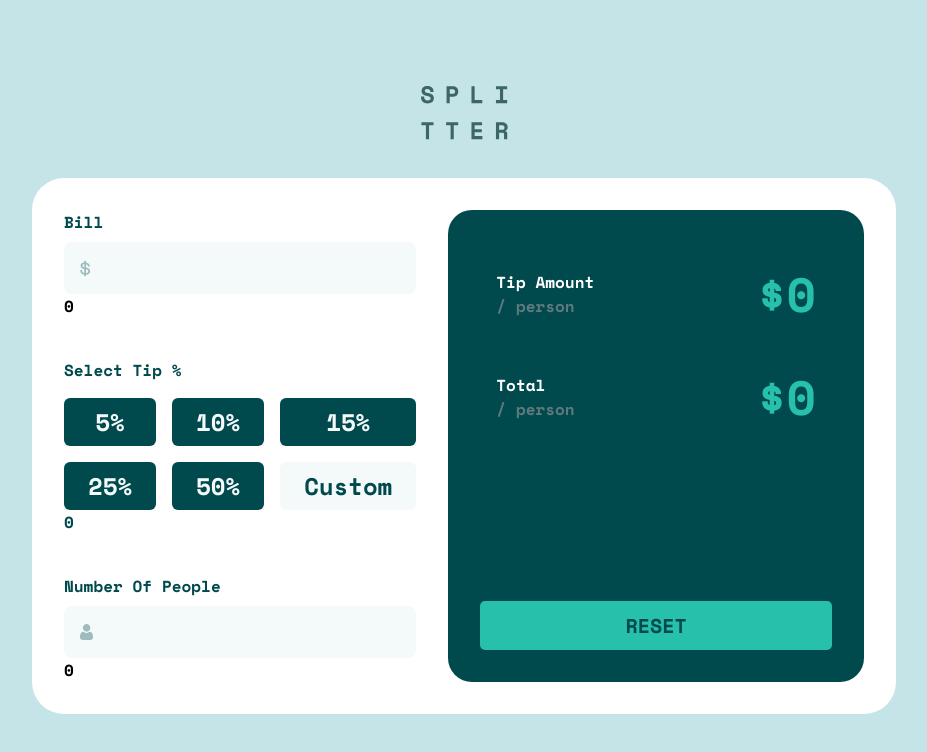
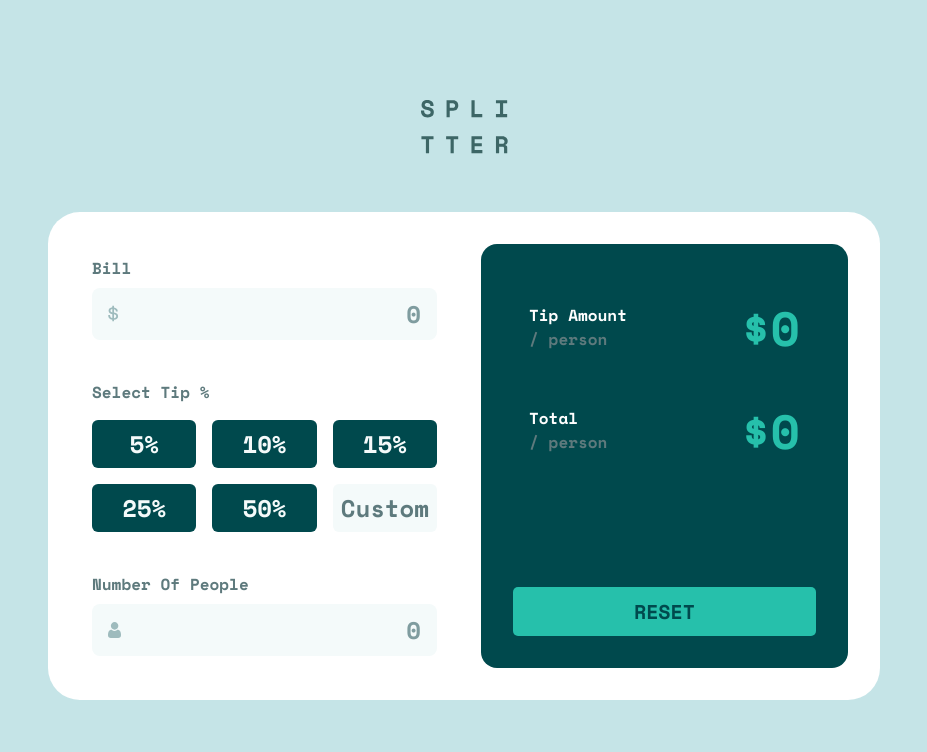
Before and after one commit to BeanyTheCoder/tip-calculator-app-main, a React (Vite) app: page / in a window 1280 px wide. Shown: the top 752 px of the page, without its empty margins (176-1103 px from the left). Built offline with nearby package versions, Linux system fonts and the light colour scheme.

Commit message:
finished main styling

```diff
--- a/src/components/BillInput.jsx
+++ b/src/components/BillInput.jsx
@@ -22,9 +22,15 @@ export default function BillInput({ state: bill, setState: setBill }) {
 
   return (
     <div className="card__calculator__bill">
-      <label htmlFor="bill">Bill</label>
-      <div className="card__calculator__bill__input">
-        <input type="text" name="bill" ref={inputRef} onChange={handleBillChange} />
+      <label htmlFor="bill" className="--label">Bill</label>
+      <div className="card__calculator__bill__input --input">
+        <input
+          type="text"
+          name="bill"
+          placeholder="0"
+          ref={inputRef}
+          onChange={handleBillChange}
+        />
         <svg xmlns="http://www.w3.org/2000/svg" width="11" height="17">
           <path
             fill="#9EBBBD"
@@ -32,7 +38,7 @@ export default function BillInput({ state: bill, setState: setBill }) {
           />
         </svg>
       </div>
-      <p>{bill}</p>
+      {/* <p>{bill}</p> */}
     </div>
   );
 }
--- a/src/components/PeopleInput.jsx
+++ b/src/components/PeopleInput.jsx
@@ -11,11 +11,12 @@ export default function PeopleInput({
   }
   return (
     <div className="card__calculator__people">
-      <label htmlFor="numOfPeople">Number Of People</label>
-      <div className="card__calculator__people__input">
+      <label htmlFor="numOfPeople" className="--label">Number Of People</label>
+      <div className="card__calculator__people__input --input">
         <input
           type="number"
           name="numOfPeople"
+          placeholder="0"
           ref={inputRef}
           onChange={handlePeopleChange}
         />
@@ -26,7 +27,7 @@ export default function PeopleInput({
           />
         </svg>
       </div>
-      <p>{numOfPeople}</p>
+      {/* <p>{numOfPeople}</p> */}
     </div>
   );
 }
--- a/src/components/ResetButton.jsx
+++ b/src/components/ResetButton.jsx
@@ -1,5 +1,5 @@
 import React from "react";
 
 export default function ResetButton() {
-  return <button>Reset</button>;
+  return <button className="card__display__reset">Reset</button>;
 }
--- a/src/components/TipSelection.jsx
+++ b/src/components/TipSelection.jsx
@@ -1,22 +1,45 @@
 import React from "react";
 import TipSelectionButton from "./TipSelectionButton";
 
-export default function TipSelection({ state: tipSelection, setState:  setTipSelection }) {
+export default function TipSelection({
+  state: tipSelection,
+  setState: setTipSelection,
+}) {
   return (
     <div className="card__calculator__select">
       <p>Select Tip %</p>
       <div className="card__calculator__select__container">
-        <TipSelectionButton percentage={5} state={tipSelection} setState={setTipSelection} />
-        <TipSelectionButton percentage={10} state={tipSelection} setState={setTipSelection} />
-        <TipSelectionButton percentage={15} state={tipSelection} setState={setTipSelection} />
-        <TipSelectionButton percentage={25} state={tipSelection} setState={setTipSelection} />
-        <TipSelectionButton percentage={50} state={tipSelection} setState={setTipSelection} />
+        <TipSelectionButton
+          percentage={5}
+          state={tipSelection}
+          setState={setTipSelection}
+        />
+        <TipSelectionButton
+          percentage={10}
+          state={tipSelection}
+          setState={setTipSelection}
+        />
+        <TipSelectionButton
+          percentage={15}
+          state={tipSelection}
+          setState={setTipSelection}
+        />
+        <TipSelectionButton
+          percentage={25}
+          state={tipSelection}
+          setState={setTipSelection}
+        />
+        <TipSelectionButton
+          percentage={50}
+          state={tipSelection}
+          setState={setTipSelection}
+        />
         <div className="card__calculator__select__container__item">
           {/* <input type="text" placeholder="Custom" /> */}
           <span>Custom</span>
         </div>
       </div>
-      <p>{tipSelection}</p>
+      {/* <p>{tipSelection}</p> */}
     </div>
   );
 }
--- a/src/components/TotalDisplay.jsx
+++ b/src/components/TotalDisplay.jsx
@@ -5,7 +5,7 @@ export default function TotalDisplay({
   state: { bill, numOfPeople, tipSelection },
 }) {
   function computeTotalPerPerson(bill, numOfPeople, tipSelection) {
-    if ((!bill || !numOfPeople || !tipSelection)) {
+    if (!bill || !numOfPeople) {
       return 0;
     }
 
--- a/src/helper-functions/roundValue.js
+++ b/src/helper-functions/roundValue.js
@@ -1,4 +1,4 @@
-export default function roundValue(value, dp = 3) {
+export default function roundValue(value, dp = 2) {
   if (typeof value !== "number") {
     return;
   }
--- a/src/stylesheets/App.scss
+++ b/src/stylesheets/App.scss
@@ -8,17 +8,15 @@
   font-weight: 700;
 }
 
-body {
-}
-
 #app {
-  @include flex($flex-direction: column, $gap: 2em);
+  @include flex($flex-direction: column, $gap: 4vmax);
   background-color: $light-grayish-cyan;
   height: 100vh;
+  font-size: 1rem;
 }
 
 input {
-  font-size: 24px;
+  font-size: 1.5em;
 }
 
 input,
--- a/src/stylesheets/Card.scss
+++ b/src/stylesheets/Card.scss
@@ -3,20 +3,14 @@
   background-color: $white;
   padding: 2em;
   border-radius: 2em;
-  width: clamp(280px, 80vw, 800px);
+  // width: clamp(17.5em, 80vw, 50em);
+  width: clamp(280px, 60vw, 900px);
 
   &__calculator {
     flex-basis: 50%;
+    padding: 0.75em;
 
-    &__bill {
-      margin-bottom: 2.5em;
-      label {
-        color: $very-dark-cyan;
-        display: inline-block;
-        margin-bottom: 0.5em;
-      }
-
-      &__input {
+    .--input {
       @include flex(
         $flex-direction: row-reverse,
         $justify-content: space-between
@@ -29,7 +23,11 @@
         -moz-appearance: textfield;
         background-color: transparent;
         text-align: right;
+        color: $very-dark-cyan;
+
+        &::placeholder {
           color: $grayish-cyan;
+        }
 
         &::-webkit-inner-spin-button,
         &::-webkit-outer-spin-button {
@@ -41,13 +39,22 @@
       svg {
       }
     }
+
+    .--label {
+      color: $dark-grayish-cyan;
+      display: inline-block;
+      margin-bottom: 0.5em;
+    }
+
+    &__bill {
+      margin-bottom: 2.5em;
     }
 
     &__select {
       margin-bottom: 2.5em;
 
       p {
-        color: $very-dark-cyan;
+        color: $dark-grayish-cyan;
         margin-bottom: 1em;
       }
 
@@ -62,10 +69,11 @@
           @include flex;
           padding: 0.25em 1em;
           border-radius: 0.25em;
-          font-size: 24px;
+          font-size: 1.5em;
           background-color: $very-dark-cyan;
           color: $very-light-grayish-cyan;
           cursor: pointer;
+          min-width: calc(100% / 3);
 
           &.--active {
             background-color: $strong-cyan;
@@ -73,7 +81,7 @@
 
           &:last-child {
             background-color: $very-light-grayish-cyan;
-            color: $very-dark-cyan;
+            color: $dark-grayish-cyan;
 
             input {
               background: transparent;
@@ -84,45 +92,15 @@
     }
 
     &__people {
-      label {
-        color: $very-dark-cyan;
-        display: inline-block;
-        margin-bottom: 0.5em;
-      }
-
-      &__input {
-        @include flex(
-          $flex-direction: row-reverse,
-          $justify-content: space-between
-        );
-        border-radius: 0.5em;
-        padding: 0.5em 1em;
-        background-color: $very-light-grayish-cyan;
-
-        input {
-          -moz-appearance: textfield;
-          background-color: transparent;
-          text-align: right;
-          color: $grayish-cyan;
-
-          &::-webkit-inner-spin-button,
-          &::-webkit-outer-spin-button {
-            -webkit-appearance: none;
-            margin: 0;
-          }
-        }
-
-        svg {
-        }
-      }
     }
   }
 
   &__display {
     padding: 2em;
-    border-radius: 1.5em;
+    border-radius: 1em;
     background-color: $very-dark-cyan;
     flex-basis: 50%;
+
     @include flex(
       $flex-direction: column,
       $justify-content: space-between,
@@ -146,14 +124,14 @@
 
         &__number {
           p {
-            font-size: 3rem;
+            font-size: 3em;
             color: $strong-cyan;
           }
         }
       }
     }
 
-    button {
+    &__reset {
       background-color: $strong-cyan;
       color: $very-dark-cyan;
       padding: 0.5em 0.75em;
```
Lines whose indentation alone changed are shown as unchanged.
